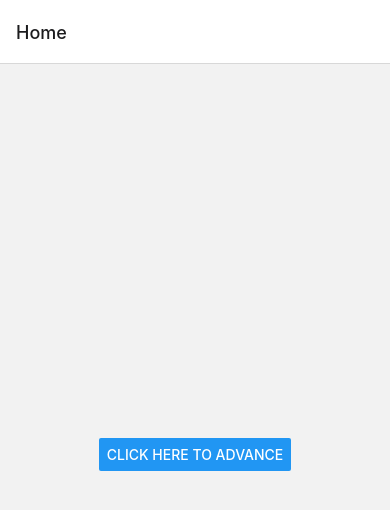
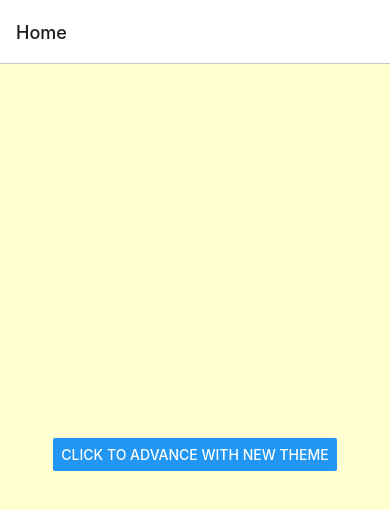
Before and after one commit to lucalves/react-native-starter, a React Native app: screen / in a window 390 px wide. Shown: the top 510 px of the page. Built offline with nearby package versions, Linux system fonts and the light colour scheme.

Commit message:
Initial commit

```diff
--- a/App.js
+++ b/App.js
@@ -1,26 +1,29 @@
-import * as React from 'react';
-import { View, Button, Text, StyleSheet } from 'react-native';
+import React from 'react';
+import { useColorScheme } from 'react-native';
+import { View, Button, StyleSheet } from 'react-native';
 import { NavigationContainer } from '@react-navigation/native';
 import { createNativeStackNavigator } from '@react-navigation/native-stack';
 
+import { dark, light } from './src/global/style/theme';
 import InitialScreen from './src/screens/Initial';
 
 function HomeScreen({ navigation }) {
   return (
     <View style={styles.container}>
       <Button
-        title="Click here to advance"
+        title="Click to advance with new theme"
         onPress={() => navigation.navigate('Initial')}
       />
     </View>
   );
 }
 
-const Stack = createNativeStackNavigator();
+function App() {
+  const Stack = createNativeStackNavigator();
+  const scheme = useColorScheme();
 
-function App() {
   return (
-    <NavigationContainer>
+    <NavigationContainer theme={scheme === 'dark' ? dark : light}>
       <Stack.Navigator initialRouteName="Home">
         <Stack.Screen name="Home" component={HomeScreen} />
         <Stack.Screen name="Initial" component={InitialScreen} />
--- /dev/null
+++ b/src/global/style/theme.js
@@ -0,0 +1,23 @@
+export const light = {
+  dark: false,
+  colors: {
+    primary: 'rgb(0, 0, 0)',
+    background: 'rgb(255, 255, 210)',
+    card: 'rgb(255, 255, 255)',
+    text: 'rgb(28, 28, 30)',
+    border: 'rgb(199, 199, 204)',
+    notification: 'rgb(255, 69, 58)',
+  },
+};
+
+export const dark = {
+  dark: true,
+  colors: {
+    primary: 'rgb(255, 45, 85)',
+    background: 'rgba(50, 50, 100)',
+    card: 'rgb(255, 255, 255)',
+    text: 'rgb(28, 28, 30)',
+    border: 'rgb(199, 199, 204)',
+    notification: 'rgb(255, 69, 58)',
+  },
+};
--- a/src/screens/Initial.js
+++ b/src/screens/Initial.js
@@ -4,7 +4,7 @@ import { View, Text, StyleSheet } from 'react-native';
 const Initial = () => {
   return (
     <View style={styles.container}>
-      <Text>Initial Screen</Text>
+      <Text style={styles.title}>Initial Screen</Text>
     </View>
   );
 };
@@ -15,6 +15,10 @@ const styles = StyleSheet.create({
     alignItems: 'center',
     justifyContent: 'center',
   },
+  title: {
+    fontSize: 22,
+    fontWeight: 'bold',
+  },
 });
 
 export default Initial;
```
